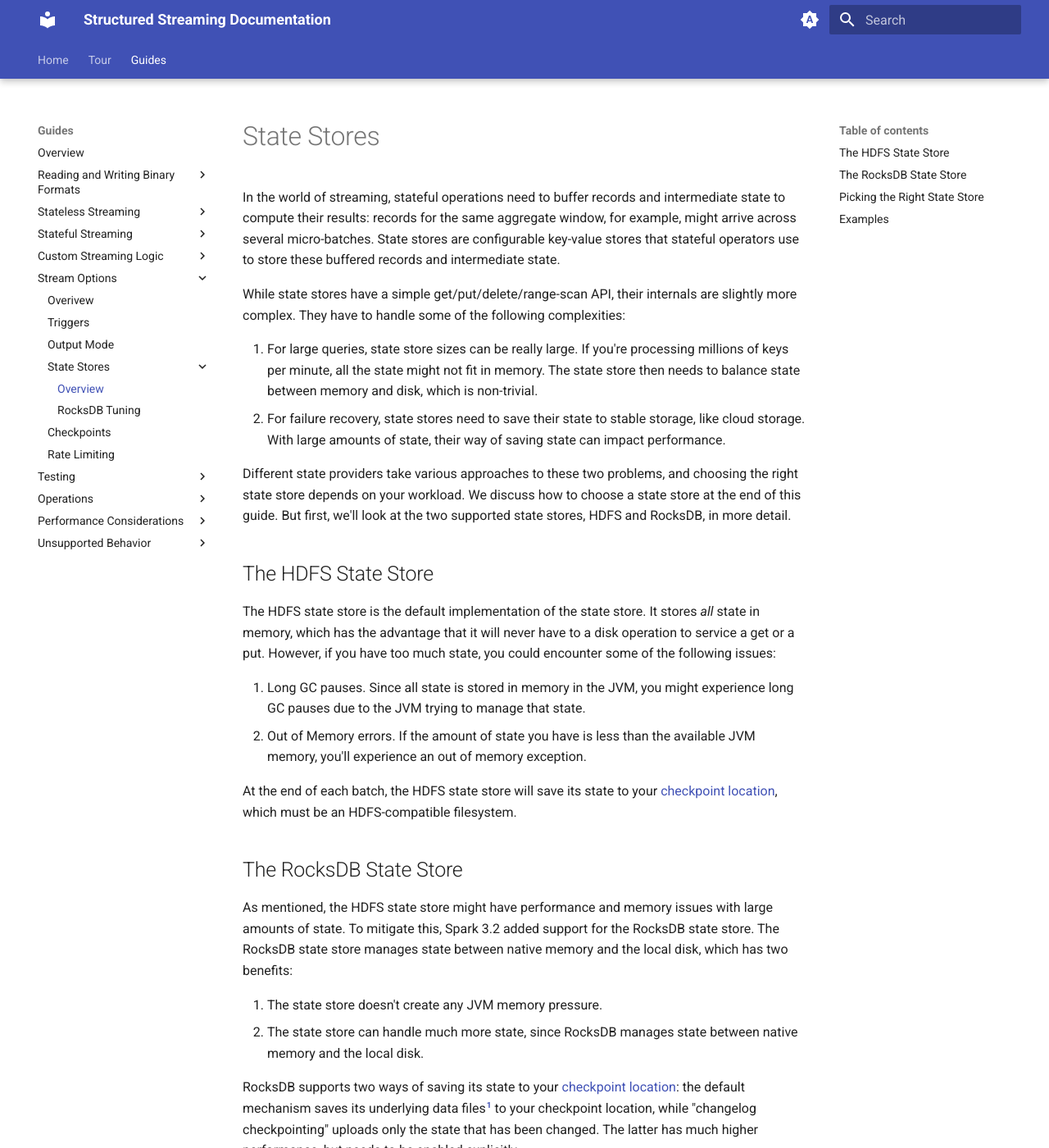
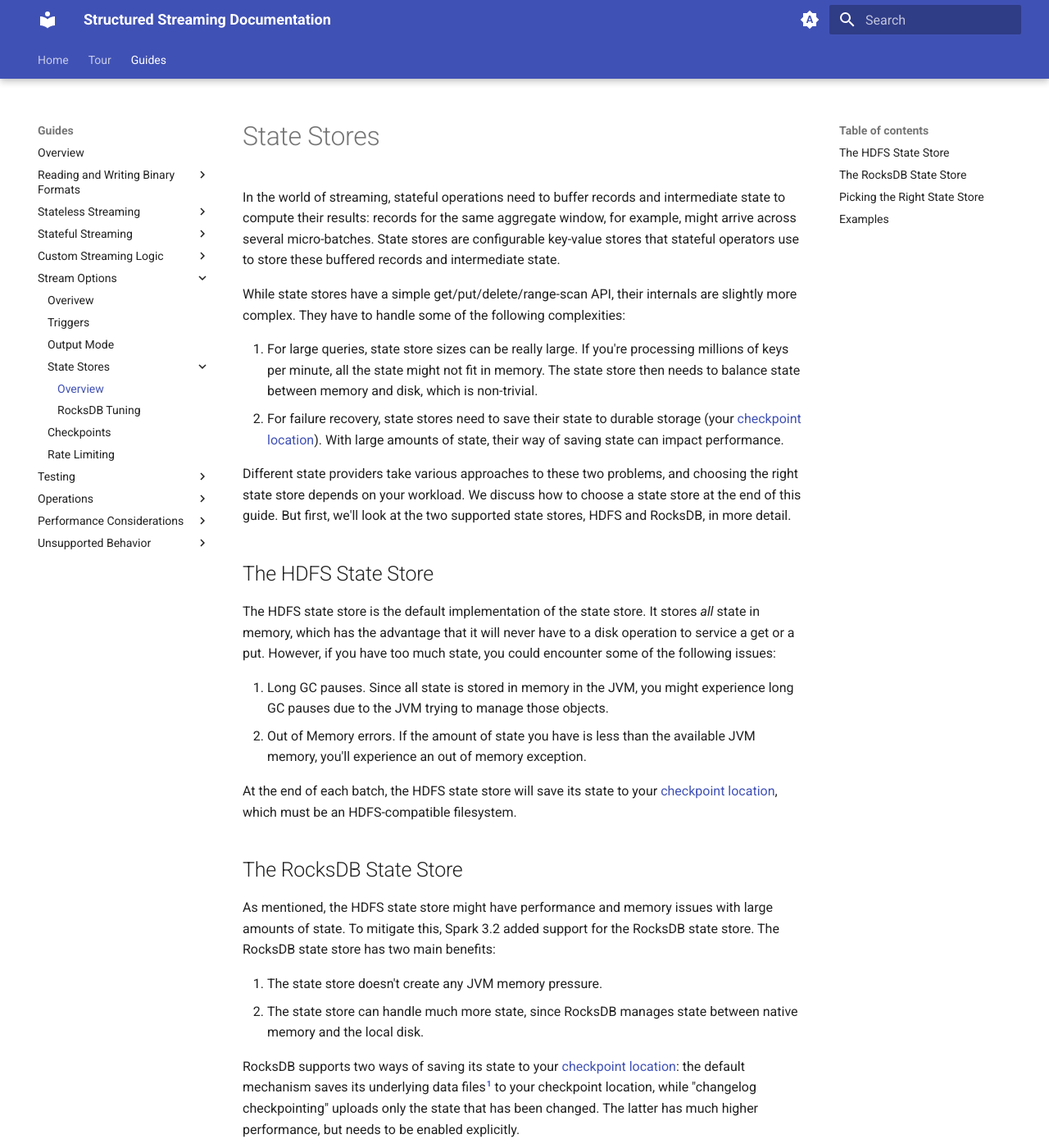
Before and after one commit to neilramaswamy/structured-streaming, an MkDocs documentation site: the page built from docs/guides/stream_options/state/overview.md, in a window 1280 px wide and 1400 px high. Shown: the whole window at 82% size. Built offline with MkDocs 1.6.1 and Material for MkDocs 9.7.7, drawn with Linux system fonts in a browser that asks for light colours.

Commit message:
First pass at state stores

```diff
--- a/docs/guides/stream_options/state/overview.md
+++ b/docs/guides/stream_options/state/overview.md
@@ -5,7 +16,7 @@ In the world of streaming, stateful operations need to buffer records and interm
 While state stores have a simple get/put/delete/range-scan API, their internals are slightly more complex. They have to handle some of the following complexities:
 
 1. For large queries, state store sizes can be really large. If you're processing millions of keys per minute, all the state might not fit in memory. The state store then needs to balance state between memory and disk, which is non-trivial.
-2. For failure recovery, state stores need to save their state to stable storage, like cloud storage. With large amounts of state, their way of saving state can impact performance.
+2. For failure recovery, state stores need to save their state to durable storage (your [checkpoint location]()). With large amounts of state, their way of saving state can impact performance.
 
 Different state providers take various approaches to these two problems, and choosing the right state store depends on your workload. We discuss how to choose a state store at the end of this guide. But first, we'll look at the two supported state stores, HDFS and RocksDB, in more detail.
 
@@ -13,14 +24,14 @@ Different state providers take various approaches to these two problems, and cho
 
 The HDFS state store is the default implementation of the state store. It stores _all_ state in memory, which has the advantage that it will never have to a disk operation to service a get or a put. However, if you have too much state, you could encounter some of the following issues:
 
-1. Long GC pauses. Since all state is stored in memory in the JVM, you might experience long GC pauses due to the JVM trying to manage that state.
+1. Long GC pauses. Since all state is stored in memory in the JVM, you might experience long GC pauses due to the JVM trying to manage those objects.
 2. Out of Memory errors. If the amount of state you have is less than the available JVM memory, you'll experience an out of memory exception.
 
 At the end of each batch, the HDFS state store will save its state to your [checkpoint location](), which must be an HDFS-compatible filesystem.
 
 ## The RocksDB State Store
 
-As mentioned, the HDFS state store might have performance and memory issues with large amounts of state. To mitigate this, Spark 3.2 added support for the RocksDB state store. The RocksDB state store manages state between native memory and the local disk, which has two benefits:
+As mentioned, the HDFS state store might have performance and memory issues with large amounts of state. To mitigate this, Spark 3.2 added support for the RocksDB state store. The RocksDB state store has two main benefits:
 
 1. The state store doesn't create any JVM memory pressure.
 2. The state store can handle much more state, since RocksDB manages state between native memory and the local disk.
```
Also changed, not shown: other parts of docs/guides/stream_options/state/overview.md (+11 -0 lines).
